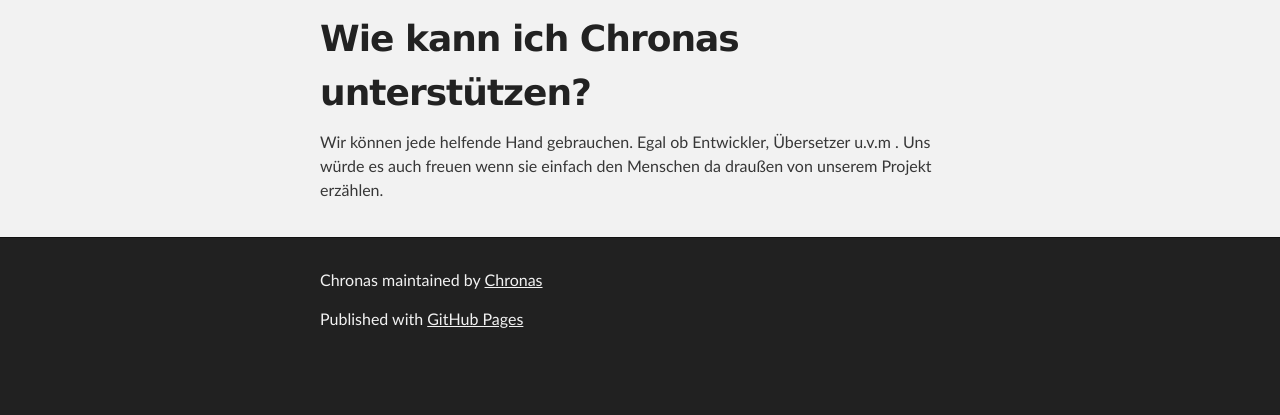
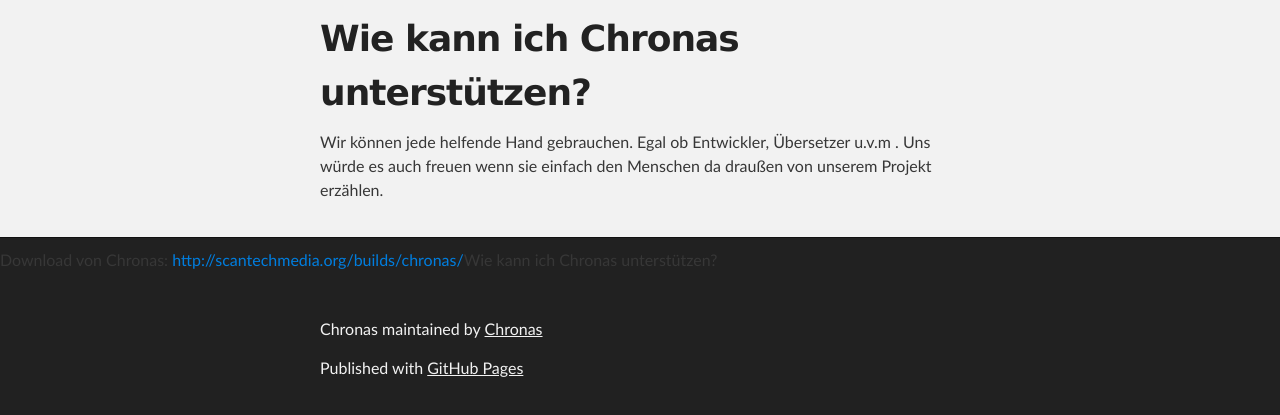
Before and after one commit to Chronas/Chronas, a plain HTML site: page index.html in a window 1280 px wide. Shown: the part 737-1152 px from the top of the page. Before the commit the page ends 1103 px from the top, so only its background shows below. Drawn offline with Linux system fonts and the light colour scheme.

Commit message:
Update index.html
Chronas kann jetzt gedownloaded werden.

```diff
--- a/index.html
+++ b/index.html
@@ -56,6 +56,9 @@
       </section>
     </div>
 
+
+<p>Download von Chronas: <a href="http://scantechmedia.org/builds/chronas/">http://scantechmedia.org/builds/chronas/</a>Wie kann ich Chronas unterstützen?</h1></p>
+
     <!-- FOOTER  -->
     <div id="footer_wrap" class="outer">
       <footer class="inner">
```
